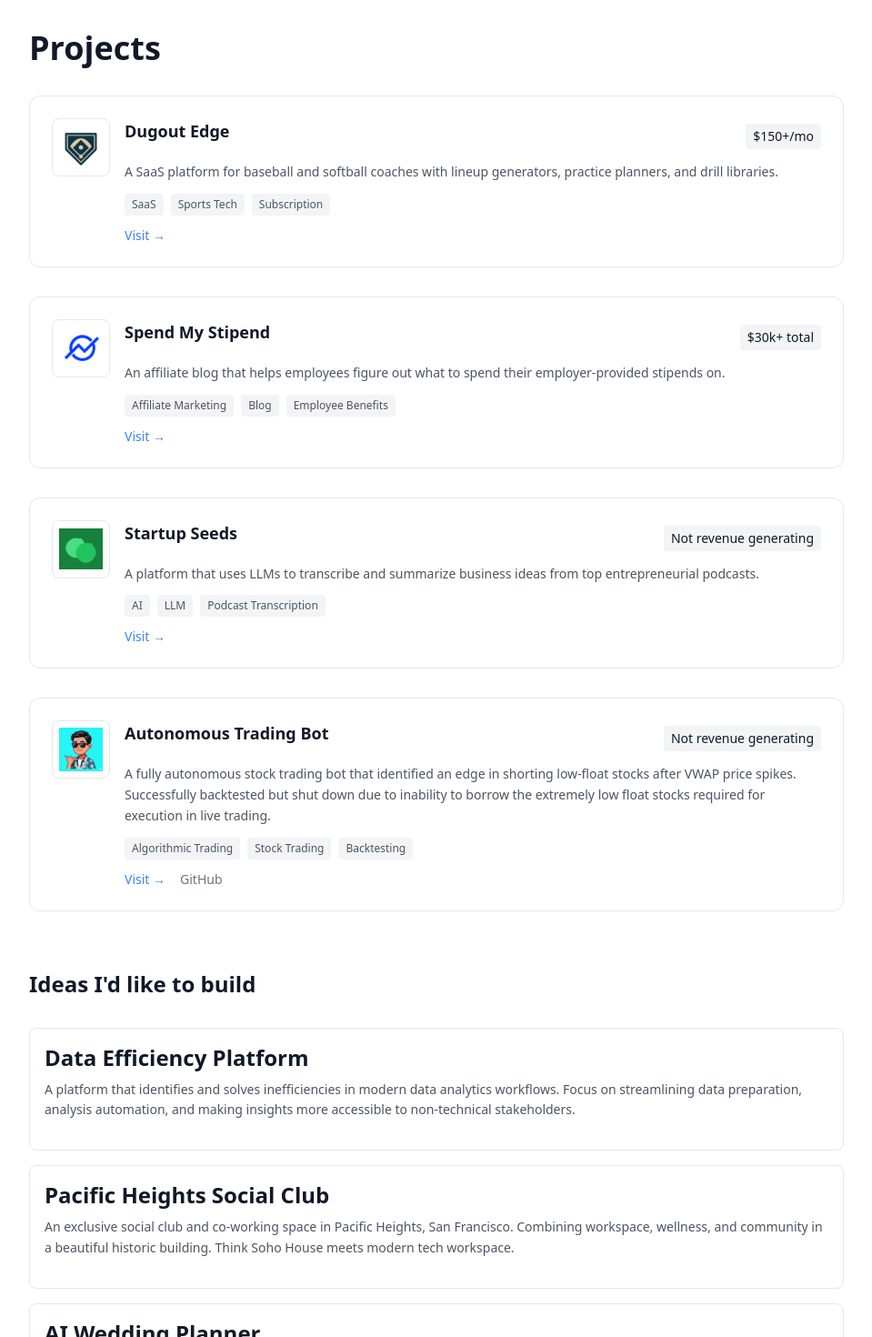
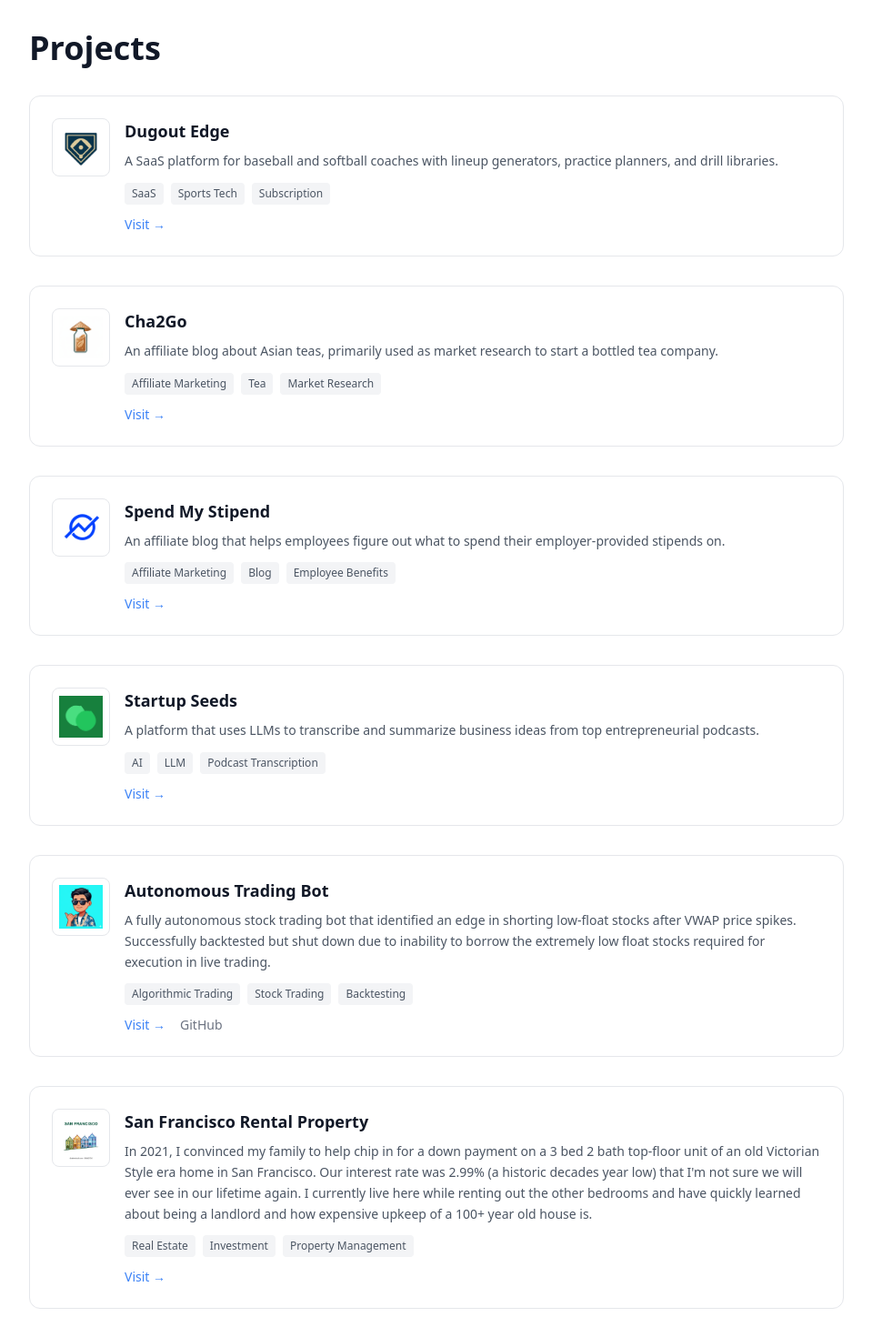
Before and after one commit to beaubranton4/bbranton-website, a Next.js app: page /projects in a window 1280 px wide. Shown: the part 160-1630 px from the top of the page at 91% size, without its empty margins (160-1119 px from the left). Built offline with nearby package versions, Linux system fonts and the light colour scheme.

Commit message:
add projects

```diff
--- a/src/pages/projects/index.tsx
+++ b/src/pages/projects/index.tsx
@@ -10,7 +10,6 @@ interface Project {
   tags: string[];
   image: string;
   link: string;
-  revenue: string;
   status: string;
   github?: string;
 }
@@ -24,7 +23,15 @@ const projects: Project[] = [
     tags: ['SaaS', 'Sports Tech', 'Subscription', 'Baseball'],
     image: '/images/dugout_edge_logo_transparent.png',
     link: 'https://dugoutedge.com',
-    revenue: '$150+/mo',
+    status: 'active',
+  },
+  {
+    id: 'cha2go',
+    title: 'Cha2Go',
+    description: 'An affiliate blog about Asian teas, primarily used as market research to start a bottled tea company.',
+    tags: ['Affiliate Marketing', 'Tea', 'Market Research', 'D2C'],
+    image: '/images/cha2go-logo.png',
+    link: 'https://cha2go.com',
     status: 'active',
   },
   {
@@ -34,7 +41,6 @@ const projects: Project[] = [
     tags: ['Affiliate Marketing', 'Blog', 'Employee Benefits', 'SEO'],
     image: '/images/spend-my-stipend-logo.png',
     link: 'https://spendmystipend.com',
-    revenue: '$30k+ total',
     status: 'completed',
   },
   {
@@ -44,7 +50,6 @@ const projects: Project[] = [
     tags: ['AI', 'LLM', 'Podcast Transcription', 'Entrepreneurship'],
     image: '/images/startup-seeds.jpg',
     link: 'https://startupseeds.io',
-    revenue: 'Not revenue generating',
     status: 'planned',
   },
   {
@@ -54,9 +59,17 @@ const projects: Project[] = [
     tags: ['Algorithmic Trading', 'Stock Trading', 'Backtesting', 'Python'],
     image: '/images/Beau Emoji Blue.png',
     link: 'https://github.com/beaubranton/vwap_short_spike_strategy',
-    revenue: 'Not revenue generating',
     status: 'completed',
     github: 'https://github.com/beaubranton/vwap_short_spike_strategy',
+  },
+  {
+    id: 'san-francisco-rental',
+    title: 'San Francisco Rental Property',
+    description: 'In 2021, I convinced my family to help chip in for a down payment on a 3 bed 2 bath top-floor unit of an old Victorian Style era home in San Francisco. Our interest rate was 2.99% (a historic decades year low) that I\'m not sure we will ever see in our lifetime again. I currently live here while renting out the other bedrooms and have quickly learned about being a landlord and how expensive upkeep of a 100+ year old house is.',
+    tags: ['Real Estate', 'Investment', 'Property Management', 'San Francisco'],
+    image: '/images/victorian-home-icon.png',
+    link: '#',
+    status: 'active',
   },
 ];
 
@@ -136,14 +149,9 @@ export default function Projects() {
 
                       {/* Project Info */}
                       <div className="flex-grow min-w-0">
-                        <div className="flex items-center justify-between mb-2">
-                          <h3 className="text-lg font-semibold text-gray-900 dark:text-white group-hover:text-blue-600 dark:group-hover:text-blue-400 transition-colors">
-                            {project.title}
-                          </h3>
-                          <span className="text-sm font-medium text-gray-900 dark:text-white bg-gray-100 dark:bg-gray-800 px-2 py-1 rounded">
-                            {project.revenue}
-                          </span>
-                        </div>
+                        <h3 className="text-lg font-semibold text-gray-900 dark:text-white group-hover:text-blue-600 dark:group-hover:text-blue-400 transition-colors mb-2">
+                          {project.title}
+                        </h3>
 
                         <p className="text-gray-600 dark:text-gray-400 text-sm mb-3 leading-relaxed">
                           {project.description}
```
Also changed, not shown: public/images/cha2go-logo.png (added), public/images/victorian-home-icon.png (added).
